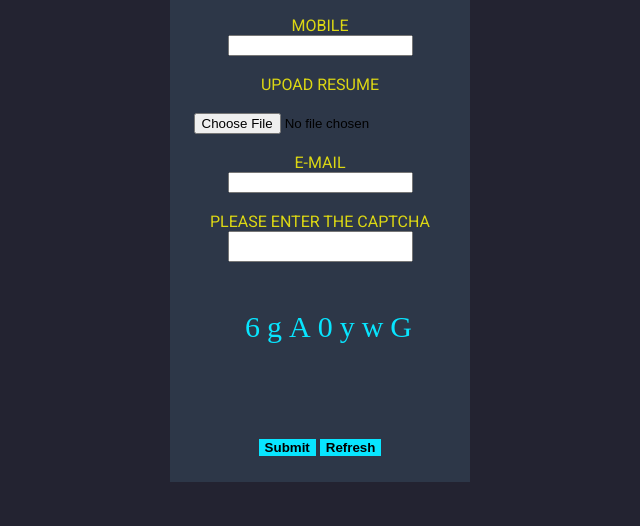
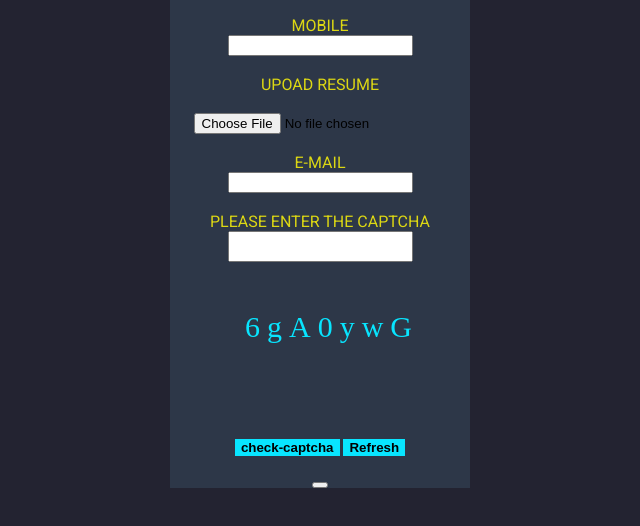
Before and after one commit to seed0123/CodeClause_Contact_form_with_Captcha, a plain HTML site: page index.html in a window 1280 px wide. Shown: the part 132-658 px from the top of the page, without its empty margins (320-960 px from the left). Drawn offline with Linux system fonts and the light colour scheme.

Commit message:
Update index.html

```diff
--- a/index.html
+++ b/index.html
@@ -5,7 +5,7 @@
     <link rel="stylesheet" type="text/css" href="styles.css">
 </head>
 <body>
-   <form action="suceed.html" method="post">
+    <form action="suceed.html" method="post">
     <div class="center">
         <h1 id="captchaHeading">Code Clause Contact Form</h1>
         <div id="captchaBackground">
@@ -26,12 +26,13 @@
             <input id="textBox" type="text" id="tb" name="text">
             <canvas id="captcha">captcha text</canvas>
             <div id="buttons">
-                <input id="submitButton" type="submit">
-                <button id="refreshButton" type="submit">Refresh</button>
+                <input id="submitButton" type="button" value="check-captcha">
+                <button id="refreshButton" type="button">Refresh</button>
             </div>
-            <span id="output"></span>
+            <span  id="output"></span>
+            <button></button>
         </div>
     </div>
+    <script src="script.js"></script>
 </form>
-    <script src="script.js"></script>
 </body>
```
